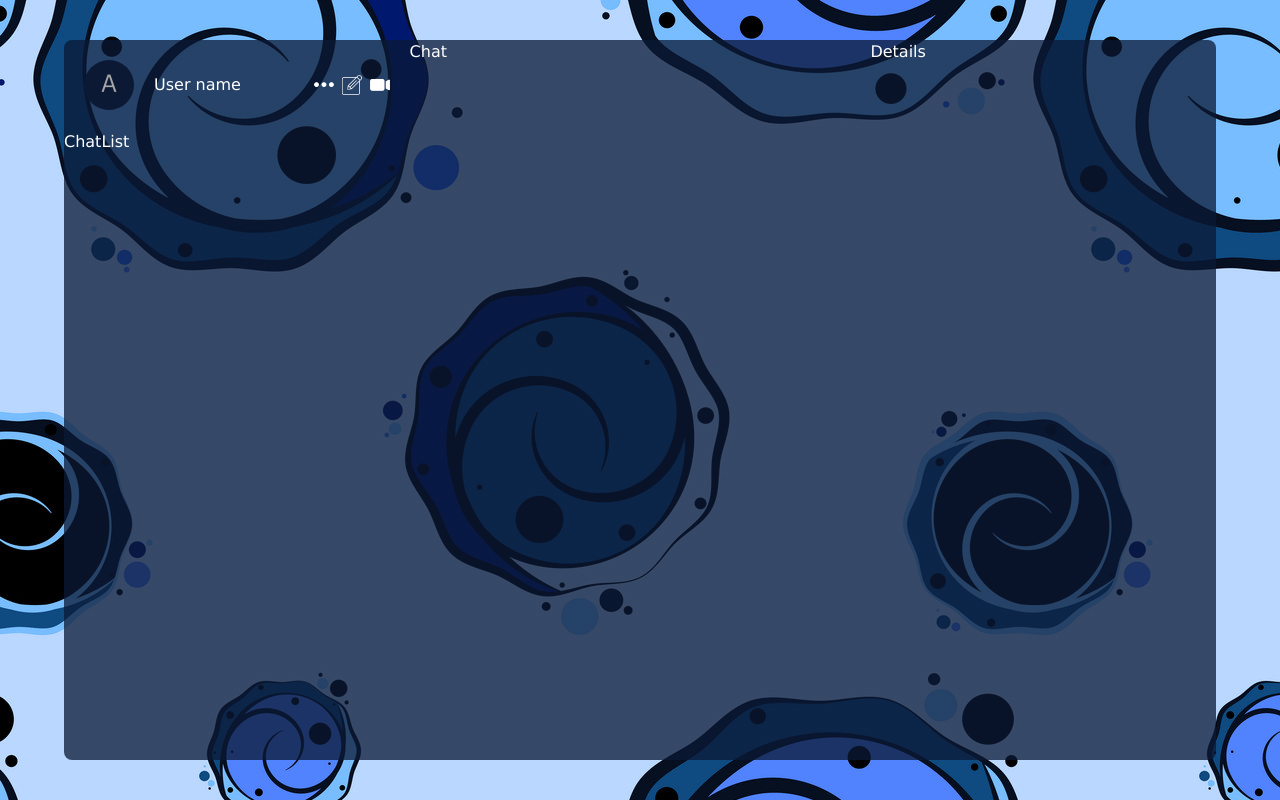
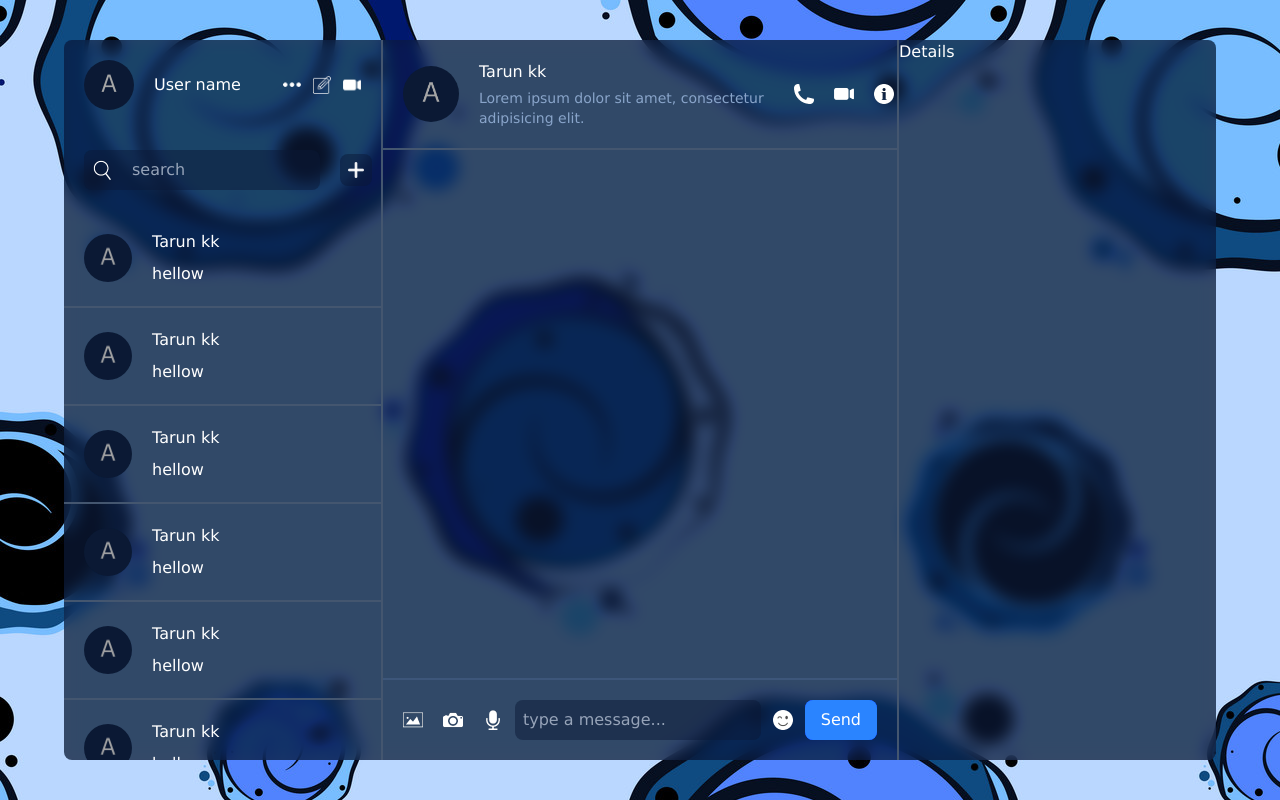
Before and after one commit to Tarun-Zenitsu/chat_firebase, a React (Vite) app: page / in a window 1280 px wide. Built offline with nearby package versions, Linux system fonts and the light colour scheme.

Commit message:
complete user list and chat frontend

```diff
--- a/package.json
+++ b/package.json
@@ -10,6 +10,7 @@
     "preview": "vite preview"
   },
   "dependencies": {
+    "emoji-picker-react": "^4.9.2",
     "react": "^18.2.0",
     "react-dom": "^18.2.0"
   },
--- a/src/App.jsx
+++ b/src/App.jsx
@@ -8,7 +8,7 @@ function App() {
   const [count, setCount] = useState(0);
 
   return (
-    <div className="w-[90vw] h-[90vh] rounded-lg bg-purpal-1 backdrop:blur-[19px] saturate-[180%] border-slate-300 flex">
+    <div className="w-[90vw] h-[90vh] rounded-lg bg-purpal-1 backdrop-blur saturate-[180%] border-slate-300 flex">
       <List />
       <Chat />
       <Details />
--- a/src/components/Chat.jsx
+++ b/src/components/Chat.jsx
@@ -1,7 +1,72 @@
-import React from "react";
+import EmojiPicker from "emoji-picker-react";
+import React, { useState } from "react";
 
 const Chat = () => {
-  return <div className="w-[40%]">Chat</div>;
+  const [isOpen, setIsOpen] = useState(false);
+  const [input, setInput] = useState("");
+  console.log(input);
+
+  const handelEmoji = (e) => {
+    setInput(input + e.emoji);
+    setIsOpen(false);
+  };
+  return (
+    <div className="w-[49%] border-l-2 border-r-2 border-gray-600 h-full flex flex-col">
+      <div className="p-5 flex items-center justify-between border-b-2 border-gray-600 mt-auto">
+        <div className="flex items-center gap-5">
+          <img
+            src="./avatar.png"
+            alt="userimg"
+            className="w-14 h-14 rounded-full object-cover"
+          />
+          <div className="flex flex-col gap-1">
+            <span>Tarun kk</span>
+            <p className="text-sm font-light text-slate-400">
+              Lorem ipsum dolor sit amet, consectetur adipisicing elit.
+            </p>
+          </div>
+        </div>
+        <div className="flex gap-5">
+          <img src="./phone.png" alt="cll" className="h-5 w-5" />
+          <img src="./video.png" alt="videoCall" className="h-5 w-5" />
+          <img src="./info.png" alt="info" className="h-5 w-5" />
+        </div>
+      </div>
+      <div className="p-5 flex-1"></div>
+      <div className="p-5 flex items-center justify-between border-t-2 border-slate-600 gap-3">
+        <div className="flex gap-5">
+          <img src="./img.png" alt="img" className="w-5 h-5 cursor-pointer" />
+          <img
+            src="./camera.png"
+            alt="camera"
+            className="w-5 h-5 cursor-pointer"
+          />
+          <img src="./mic.png" alt="mic" className="w-5 h-5 cursor-pointer" />
+        </div>
+        <input
+          type="text"
+          value={input}
+          placeholder="type a message..."
+          className="flex-1 bg-purpal-2 border-none outline-none text-white p-2 rounded-lg"
+          onChange={(e) => setInput(e.target.value)}
+        />
+        <div className="relative">
+          <img
+            src="./emoji.png"
+            alt="emoji"
+            className="w-5 h-5 cursor-pointer"
+            onClick={() => setIsOpen(!isOpen)}
+          />
+          <div className="absolute bottom-12 left-0">
+            {isOpen && <EmojiPicker onEmojiClick={handelEmoji} />}
+          </div>
+        </div>
+        <button className="bg-[#5183fe] text-white px-4 py-2 rounded-lg border-none">
+          Send
+        </button>
+      </div>
+    </div>
+  );
 };
 
 export default Chat;
--- a/src/components/ChatList.jsx
+++ b/src/components/ChatList.jsx
@@ -1,7 +1,104 @@
-import React from "react";
+import React, { useState } from "react";
 
 const ChatList = () => {
-  return <div>ChatList</div>;
+  const [addMode, setAddMode] = useState(false);
+  return (
+    <div className="flex-1 overflow-scroll">
+      <div className="flex items-center gap-[20px] p-[20px]">
+        <div className="flex-1 flex items-center gap-[20px] rounded-lg bg-purpal-2 p-2">
+          <img src="/search.png" alt="search" className="w-[20px] h-[20px]" />
+          <input
+            type="text"
+            placeholder="search"
+            className="bg-transparent border-none outline-none text-white flex-1"
+          />
+        </div>
+        <img
+          src={addMode ? "./minus.png" : "./plus.png"}
+          alt="add"
+          className="w-8 h-8 bg-purpal-2 p-2 rounded-lg"
+          onClick={() => setAddMode(!addMode)}
+        />
+      </div>
+      <div className="flex items-center gap-5 p-5 cursor-pointer border-b-2 border-gray-600">
+        <img
+          src="./avatar.png"
+          alt="userimg"
+          className="w-12 h-12 rounded-full object-fill"
+        />
+        <div className="flex flex-col gap-2">
+          <span className="font-medium">Tarun kk</span>
+          <p className="font-light">hellow</p>
+        </div>
+      </div>
+      <div className="flex items-center gap-5 p-5 cursor-pointer border-b-2 border-gray-600">
+        <img
+          src="./avatar.png"
+          alt="userimg"
+          className="w-12 h-12 rounded-full object-fill"
+        />
+        <div className="flex flex-col gap-2">
+          <span className="font-medium">Tarun kk</span>
+          <p className="font-light">hellow</p>
+        </div>
+      </div>
+      <div className="flex items-center gap-5 p-5 cursor-pointer border-b-2 border-gray-600">
+        <img
+          src="./avatar.png"
+          alt="userimg"
+          className="w-12 h-12 rounded-full object-fill"
+        />
+        <div className="flex flex-col gap-2">
+          <span className="font-medium">Tarun kk</span>
+          <p className="font-light">hellow</p>
+        </div>
+      </div>
+      <div className="flex items-center gap-5 p-5 cursor-pointer border-b-2 border-gray-600">
+        <img
+          src="./avatar.png"
+          alt="userimg"
+          className="w-12 h-12 rounded-full object-fill"
+        />
+        <div className="flex flex-col gap-2">
+          <span className="font-medium">Tarun kk</span>
+          <p className="font-light">hellow</p>
+        </div>
+      </div>
+      <div className="flex items-center gap-5 p-5 cursor-pointer border-b-2 border-gray-600">
+        <img
+          src="./avatar.png"
+          alt="userimg"
+          className="w-12 h-12 rounded-full object-fill"
+        />
+        <div className="flex flex-col gap-2">
+          <span className="font-medium">Tarun kk</span>
+          <p className="font-light">hellow</p>
+        </div>
+      </div>
+      <div className="flex items-center gap-5 p-5 cursor-pointer border-b-2 border-gray-600">
+        <img
+          src="./avatar.png"
+          alt="userimg"
+          className="w-12 h-12 rounded-full object-fill"
+        />
+        <div className="flex flex-col gap-2">
+          <span className="font-medium">Tarun kk</span>
+          <p className="font-light">hellow</p>
+        </div>
+      </div>
+      <div className="flex items-center gap-5 p-5 cursor-pointer border-b-2 border-gray-600">
+        <img
+          src="./avatar.png"
+          alt="userimg"
+          className="w-12 h-12 rounded-full object-fill"
+        />
+        <div className="flex flex-col gap-2">
+          <span className="font-medium">Tarun kk</span>
+          <p className="font-light">hellow</p>
+        </div>
+      </div>
+    </div>
+  );
 };
 
 export default ChatList;
--- a/src/components/List.jsx
+++ b/src/components/List.jsx
@@ -4,7 +4,7 @@ import ChatList from "./ChatList";
 
 const List = () => {
   return (
-    <div className="w-[30%]">
+    <div className="w-[30%] flex flex-col">
       <UserInfo />
       <ChatList />
     </div>
--- a/src/components/UserInfo.jsx
+++ b/src/components/UserInfo.jsx
@@ -11,12 +11,10 @@ const UserInfo = () => {
         />
         <h1>User name</h1>
       </div>
-      <div className="flex items-center gap-2">
-        {" "}
-        {/* Change flex-row to items-center */}
-        <img src="./more.png" alt="more" className="w-[20px] h-[20px]" />
-        <img src="./edit.png" alt="edit" className="w-[20px] h-[20px]" />
-        <img src="./video.png" alt="video" className="w-[20px] h-[20px]" />
+      <div className="flex items-center gap-3">
+        <img src="./more.png" alt="more" className="w-[18px] h-[18px]" />
+        <img src="./edit.png" alt="edit" className="w-[18px] h-[18px]" />
+        <img src="./video.png" alt="video" className="w-[18px] h-[18px]" />
       </div>
     </div>
   );
--- a/tailwind.config.js
+++ b/tailwind.config.js
@@ -6,6 +6,7 @@ export default {
       colors: {
         purpal: {
           1: "rgba(17, 25, 40, 0.75)",
+          2: "rgba(17, 25, 40, 0.5)",
         },
       },
     },
```
Also changed, not shown: 1 other file (tests, documents, lock files or other folders).
